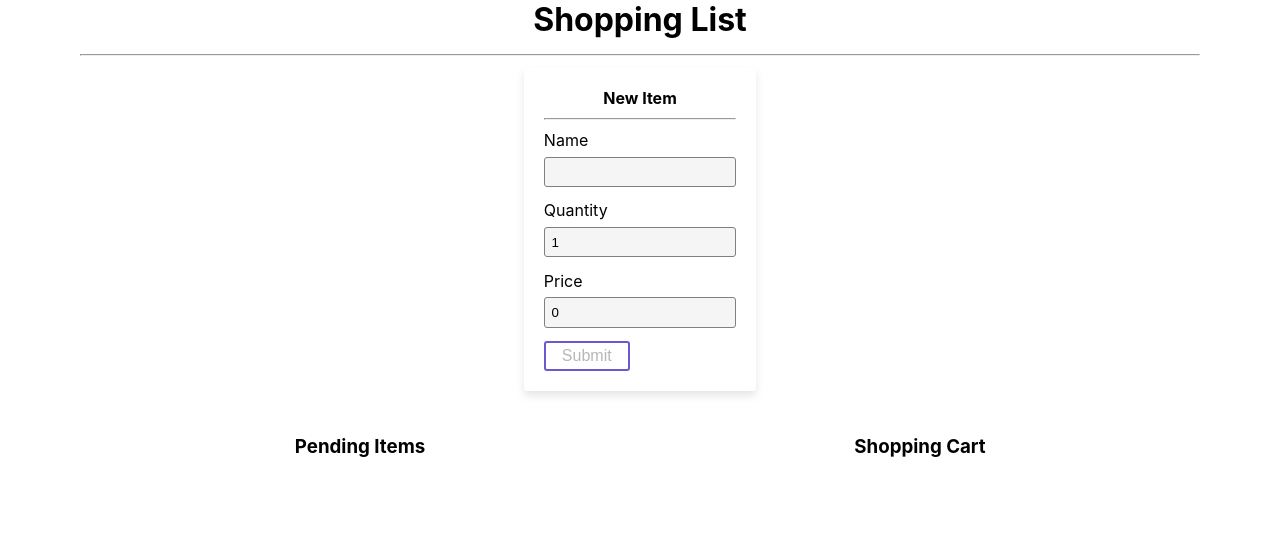
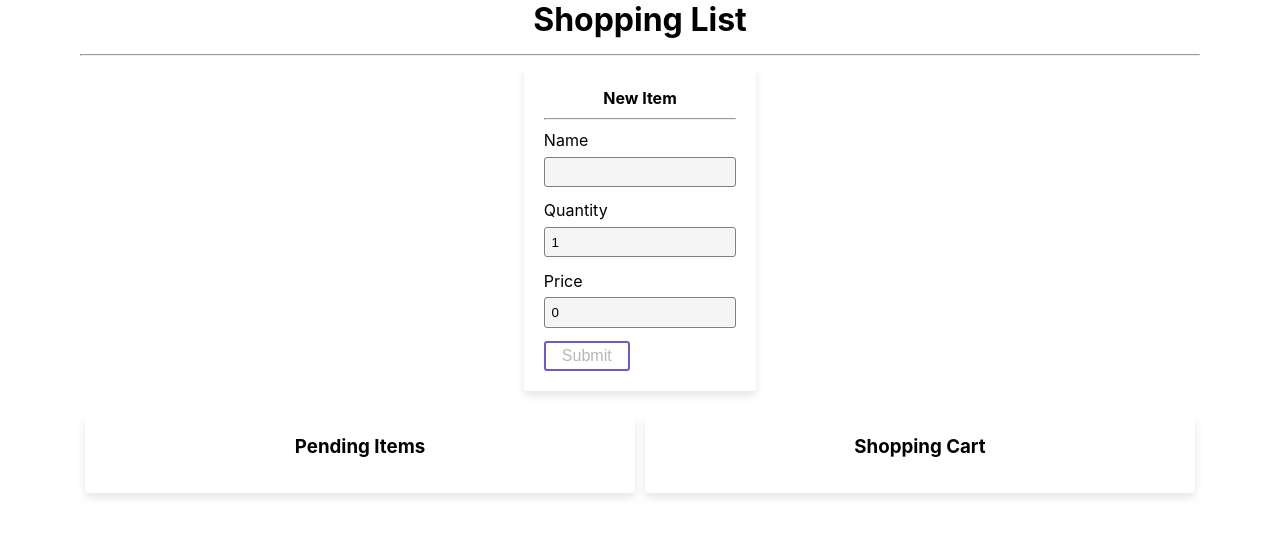
Before and after one commit to TheCodingDojo/react-shopping-list, a React (Create React App) app: page / in a window 1280 px wide. Shown: the top 536 px of the page. Built offline with nearby package versions, Linux system fonts and the light colour scheme.

Commit message:
grid css

```diff
--- a/src/App.js
+++ b/src/App.js
@@ -2,7 +2,7 @@ import React, { useState } from "react";
 import styled, { createGlobalStyle } from "styled-components";
 
 import Container from "./components/Container";
-import { Grid, Row, Col } from "./components/Grid";
+import { Grid, Row, ColShadow } from "./components/Grid";
 import NewItem from "./components/NewItem";
 
 function App() {
@@ -38,12 +38,12 @@ function App() {
       <NewItem addItem={addItem} />
       <Grid>
         <Row>
-          <Col size={1}>
+          <ColShadow size={1}>
             <TitleMd>Pending Items</TitleMd>
-          </Col>
-          <Col size={1}>
+          </ColShadow>
+          <ColShadow size={1}>
             <TitleMd>Shopping Cart</TitleMd>
-          </Col>
+          </ColShadow>
         </Row>
       </Grid>
     </Container>
--- a/src/components/Grid.js
+++ b/src/components/Grid.js
@@ -19,4 +19,5 @@ export const Col = styled.div`
 
 export const ColShadow = styled(Col)`
   box-shadow: 0 0.3rem 0.5rem rgba(0, 0, 0, 0.1);
+  margin: 0 5px;
 `;
```
